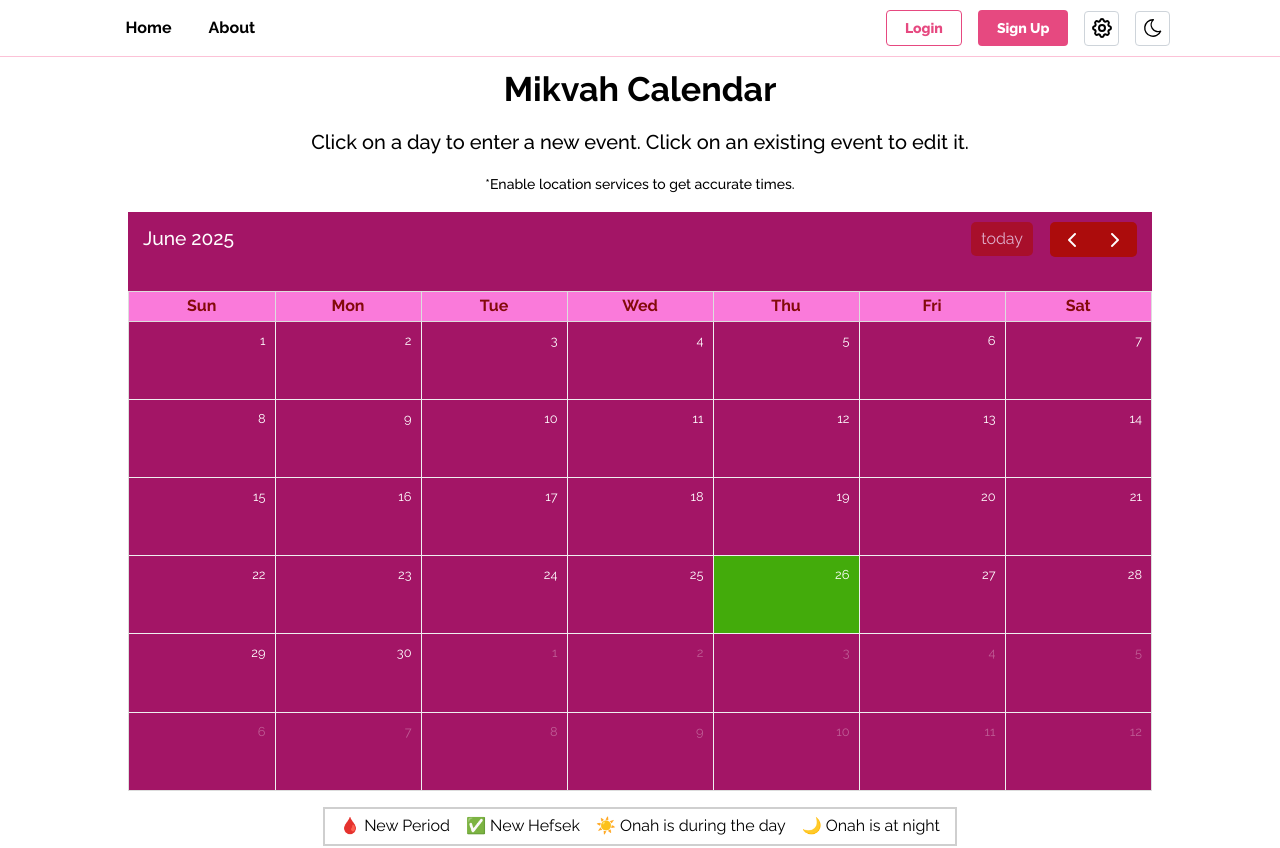
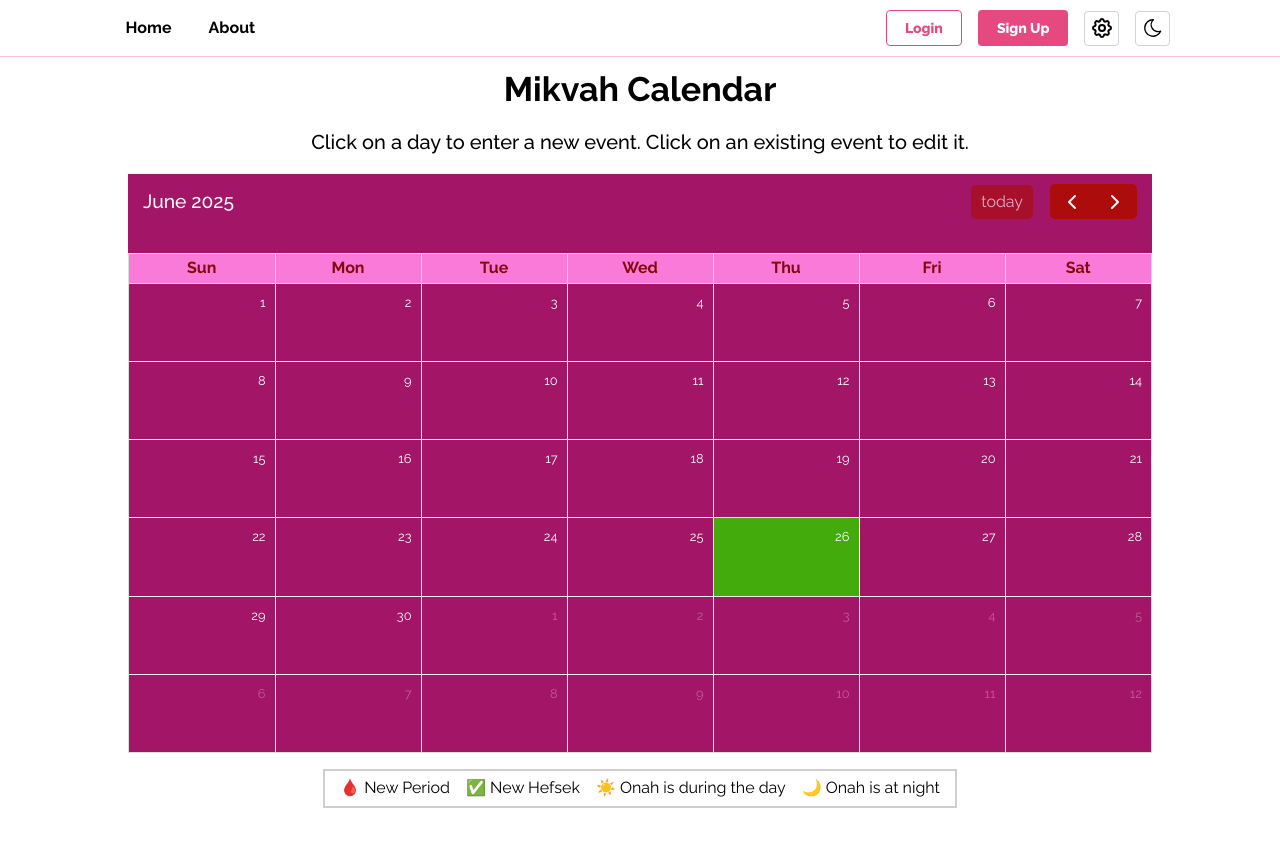
Before and after one commit to Slapp62/freeMikvahCal, a React (Vite) app in the folder frontend/: page /calendar in a window 1280 px wide. Shown: the top 848 px of the page. Built offline with nearby package versions, Linux system fonts and the light colour scheme; no server answers; the database is empty.

Commit message:
set footer links to target blank

```diff
--- a/frontend/src/components/Navigation/Footer.tsx
+++ b/frontend/src/components/Navigation/Footer.tsx
@@ -17,7 +17,7 @@ const data = [
   {
     title: 'Project',
     links: [
-      { label: 'GitHub', link: 'https://github.com/Slapp62/reactMantineProject.git' },
+      { label: 'GitHub', link: 'https://github.com/Slapp62/freeMikvahCal.git'},
       { label: 'MantineUI', link: 'https://mantine.dev' },
       { label: 'React', link: 'https://react.dev' },
       { label: 'Vite', link: 'https://vitejs.dev' },
@@ -41,6 +41,7 @@ export function Footer() {
         className={classes.link}
         component="a"
         href={link.link}
+        target='_blank'
       >
         {link.label}
       </Text>
--- a/frontend/src/pages/calendar.page.tsx
+++ b/frontend/src/pages/calendar.page.tsx
@@ -73,7 +73,6 @@ export default function CalendarPage() {
     <Stack className="calendar" w={isMobile ? '100%' : '80%'} mx='auto' align='center' justify='center'>
         <Title order={1} mt={10} ta='center'>Mikvah Calendar</Title>
         <Text fw={500} fz={isMobile ? 'lg' : 'xl'}>Click on a day to enter a new event. Click on an existing event to edit it.</Text>
-        <Text fw={500} fz={isMobile ? 'md' : 'sm'}>*Enable location services to get accurate times.</Text>
 
         <FullCalendar
             plugins={[dayGridPlugin, interactionPlugin]}
--- a/frontend/src/pages/register.page.tsx
+++ b/frontend/src/pages/register.page.tsx
@@ -27,8 +27,6 @@ const RegisterPage = () => {
 
     const onSubmit = async (formData : RegisterValues) => {
         console.log('form data:', formData);
-
-
 
         // 1: submit email and password and receive user and session data
         const { data ,error } = await supabase.auth.signUp({
```
Lines whose indentation alone changed are shown as unchanged.
